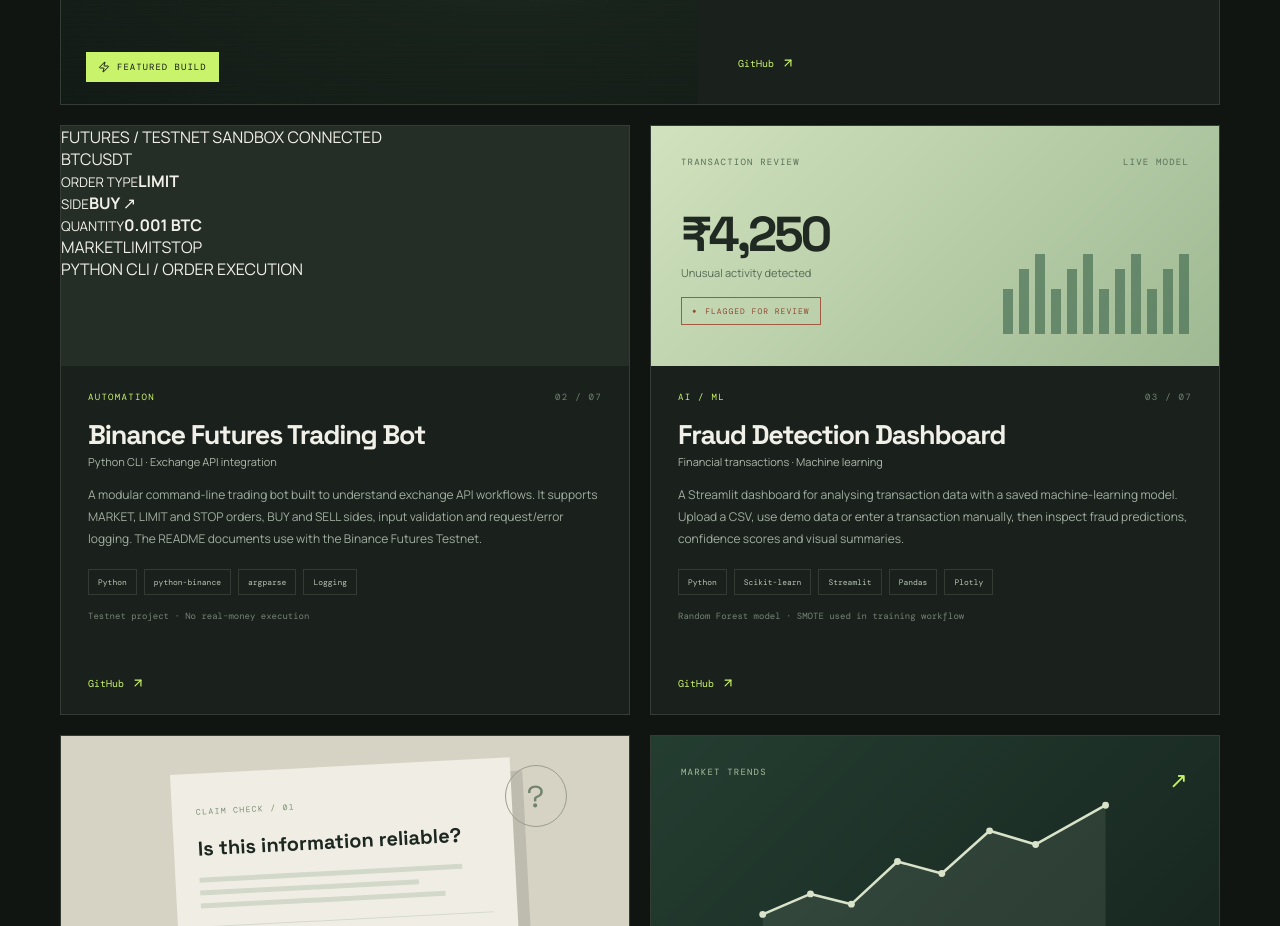
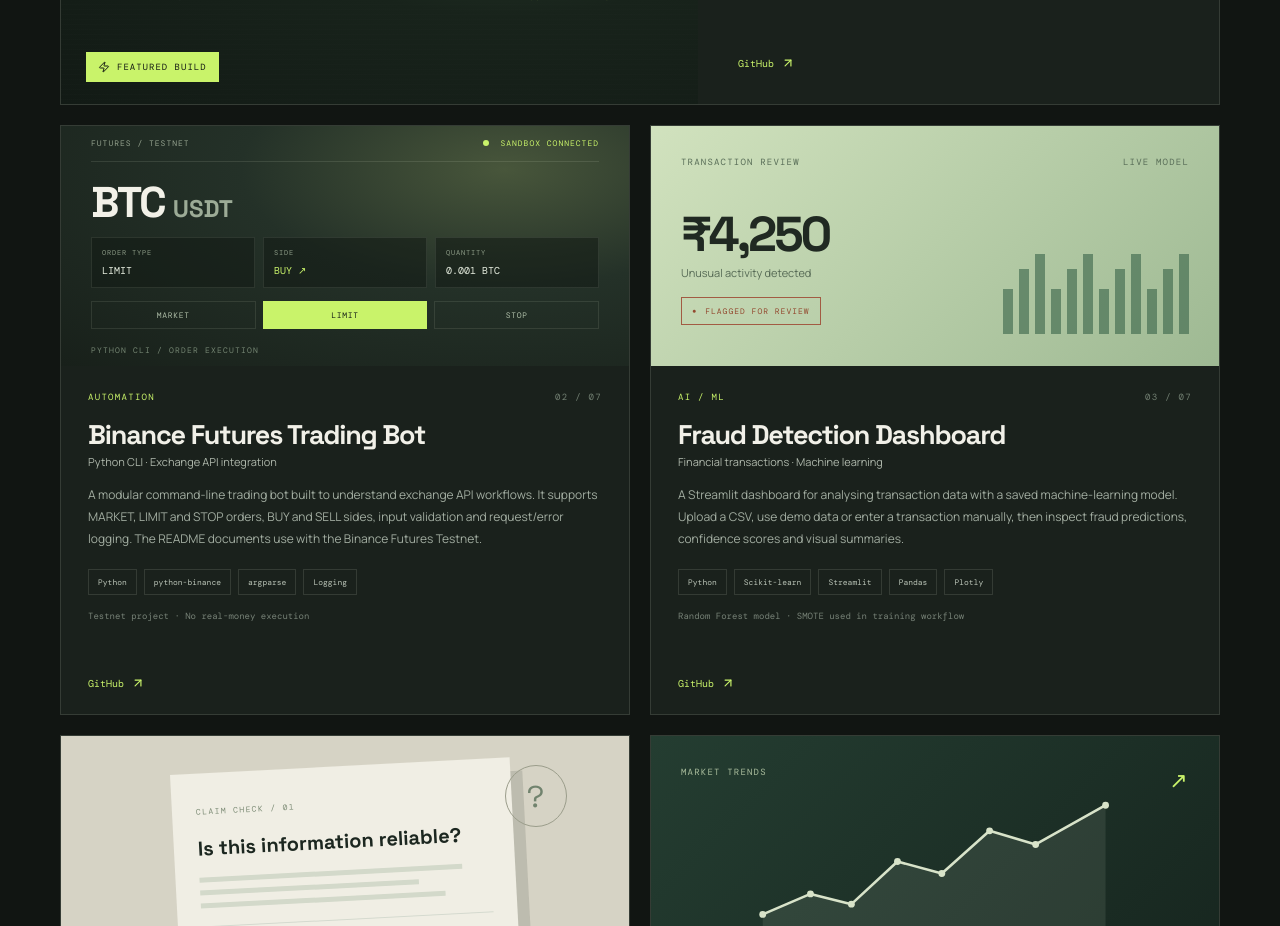
Before and after one commit to abhitiwari12/abhitiwari, a React (Vite) app: page / in a window 1280 px wide. Shown: the part 1640-2566 px from the top of the page. Built offline with nearby package versions, Linux system fonts and the light colour scheme.

Commit message:
Style Binance testnet project artwork

```diff
--- a/src/styles.css
+++ b/src/styles.css
@@ -200,3 +200,19 @@ button { color: inherit; }
 
 .project-reveal-featured { grid-column: 1 / -1; }
 @media (max-width: 720px) { .project-reveal-featured { grid-column: auto; } }
+
+/* Binance Futures testnet artwork */
+.visual-trading {
+  position:absolute; inset:0; padding:27px 30px; display:flex; flex-direction:column;
+  justify-content:center; color:#dfe9d8; background:radial-gradient(ellipse at 78% 18%,#48563b 0,#243128 42%,#18201a 100%);
+}
+.trading-top { display:flex; justify-content:space-between; gap:12px; color:#93a18d; font:8px var(--mono); letter-spacing:1px; padding-bottom:13px; border-bottom:1px solid #e0ecd01e; }
+.trading-live { color:var(--lime); }.trading-live i { display:inline-block; width:6px; height:6px; border-radius:50%; background:var(--lime); margin-right:6px; }
+.trading-symbol { margin:19px 0 13px; color:#f2f1e8; font:700 clamp(30px,4vw,43px)/1 var(--display); letter-spacing:-2px; }
+.trading-symbol span { color:#9cab96; font-size:.56em; margin-left:8px; letter-spacing:0; }
+.trading-grid { display:grid; grid-template-columns:repeat(3,1fr); gap:8px; }
+.trading-grid>div { display:flex; flex-direction:column; gap:7px; min-width:0; padding:10px; background:#11191388; border:1px solid #dcebd21a; }
+.trading-grid small { color:#8c9b86; font:7px var(--mono); letter-spacing:.8px; }.trading-grid b { color:#e6eddf; font:10px var(--mono); }.trading-grid .buy-side { color:var(--lime); }
+.trading-orders { display:flex; gap:7px; margin-top:13px; }.trading-orders span { flex:1; padding:8px 5px; text-align:center; color:#aebda7; border:1px solid #dcebd21b; font:8px var(--mono); letter-spacing:.7px; }.trading-orders span:nth-child(2) { background:var(--lime); color:#172017; border-color:var(--lime); }
+.trading-caption { margin-top:16px; color:#748572; font:8px var(--mono); letter-spacing:1.2px; }
+@media(max-width:720px) { .visual-trading { padding:22px; } .trading-grid small { font-size:6px; }.trading-grid b { font-size:8px; } }
```
